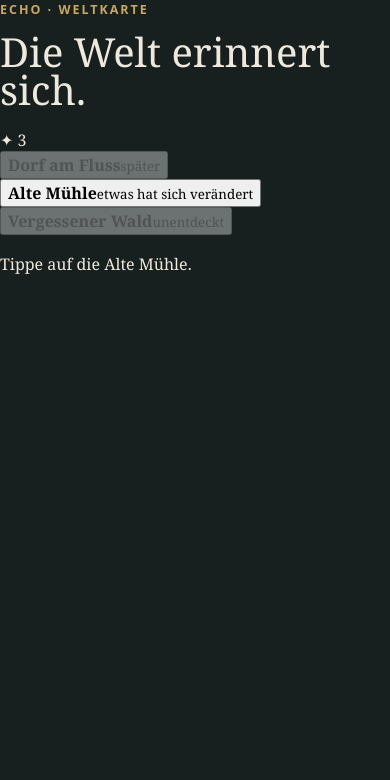
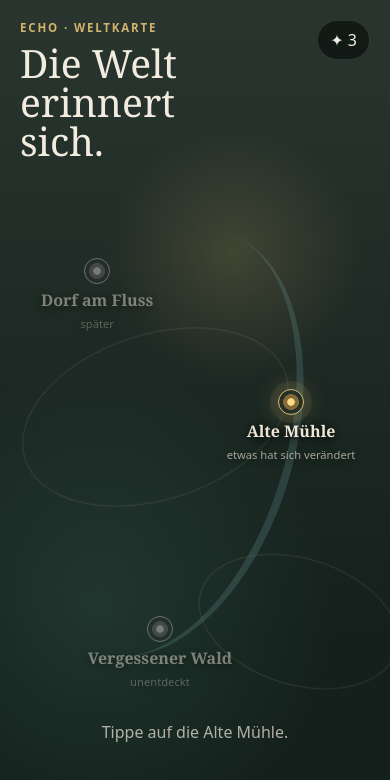
Before and after one commit to 1ordNero/echo-game, a React (Vite) app: page / in a window 390 px wide. Shown: the top 780 px of the page. Built offline with nearby package versions, Linux system fonts and the light colour scheme.

Commit message:
feat: style phase 1 mobile playable flow

```diff
--- a/src/styles/global.css
+++ b/src/styles/global.css
@@ -1,89 +1,206 @@
 :root {
   font-family: Georgia, 'Times New Roman', serif;
-  color: #eee9dc;
-  background: #17201e;
+  color: #f1ecdf;
+  background: #111815;
   font-synthesis: none;
   text-rendering: optimizeLegibility;
 }
 
-* {
-  box-sizing: border-box;
+* { box-sizing: border-box; }
+html, body, #root { min-width: 320px; min-height: 100%; margin: 0; }
+body { min-height: 100vh; background: #111815; }
+button, input, textarea, select { font: inherit; }
+button { -webkit-tap-highlight-color: transparent; }
+
+.game-shell { min-height: 100vh; background: #111815; }
+.screen { min-height: 100vh; }
+
+.eyebrow {
+  margin: 0 0 8px;
+  font-family: system-ui, sans-serif;
+  font-size: .72rem;
+  font-weight: 800;
+  letter-spacing: .16em;
+  text-transform: uppercase;
+  color: #d3b36d;
 }
 
-body {
-  margin: 0;
-  min-width: 320px;
-  min-height: 100vh;
+.topbar, .location-header {
+  position: relative;
+  z-index: 5;
+  padding: 20px;
+  display: flex;
+  align-items: flex-start;
+  justify-content: space-between;
+  gap: 16px;
 }
 
-button,
-input,
-textarea,
-select {
-  font: inherit;
+.topbar h1, .location-header h2 {
+  margin: 0;
+  font-weight: 500;
+  line-height: 1;
 }
 
-.phase-zero-shell {
-  min-height: 100vh;
-  display: grid;
-  place-items: center;
-  padding: 24px;
-  background:
-    radial-gradient(circle at top, rgba(213, 183, 119, 0.16), transparent 38%),
-    linear-gradient(180deg, #24302d 0%, #17201e 100%);
+.topbar h1 { font-size: clamp(2.1rem, 10vw, 4.8rem); max-width: 8ch; }
+.resource-pill {
+  font-family: system-ui, sans-serif;
+  padding: 8px 12px;
+  border: 1px solid rgba(255,255,255,.12);
+  border-radius: 999px;
+  background: rgba(11,17,15,.72);
 }
 
-.phase-zero-card {
-  width: min(680px, 100%);
-  padding: clamp(28px, 6vw, 56px);
-  border: 1px solid rgba(238, 233, 220, 0.18);
-  border-radius: 24px;
-  background: rgba(18, 26, 24, 0.78);
-  box-shadow: 0 28px 80px rgba(0, 0, 0, 0.3);
+.map-screen {
+  overflow: hidden;
+  background:
+    radial-gradient(circle at 60% 30%, rgba(210,178,103,.18), transparent 20%),
+    radial-gradient(circle at 25% 72%, rgba(61,104,88,.3), transparent 35%),
+    linear-gradient(180deg, #29352e, #14201c 75%);
+}
+.map-stage { position: relative; min-height: 65vh; margin: 0 18px; }
+.map-stage::before,
+.map-stage::after {
+  content: '';
+  position: absolute;
+  border: 1px solid rgba(231,220,190,.12);
+  border-radius: 50%;
+  filter: blur(.2px);
+}
+.map-stage::before { width: 70vw; height: 42vw; left: 0; top: 28%; transform: rotate(-18deg); }
+.map-stage::after { width: 52vw; height: 32vw; right: -8%; bottom: 8%; transform: rotate(17deg); }
+.river {
+  position: absolute;
+  left: 4%; top: 8%; width: 74%; height: 80%;
+  border-right: 8px solid rgba(111,154,158,.24);
+  border-radius: 45% 55% 60% 40%;
+  transform: rotate(15deg);
+}
+.location-node {
+  position: absolute;
+  display: grid;
+  justify-items: center;
+  gap: 5px;
+  min-width: 130px;
+  border: 0;
+  background: transparent;
+  color: #eee7d8;
+  text-shadow: 0 2px 10px #000;
+}
+.location-node small { font-family: system-ui, sans-serif; font-size: .7rem; opacity: .65; }
+.location-node:disabled { opacity: .46; }
+.node-dot {
+  width: 26px; height: 26px; border-radius: 50%;
+  border: 1px solid #e2bf70;
+  box-shadow: 0 0 0 8px rgba(226,191,112,.08), 0 0 24px rgba(226,191,112,.35);
+  background: radial-gradient(circle, #f8dc8c 0 20%, #856a36 24% 45%, #243129 48%);
+}
+.node-dot.muted { filter: grayscale(1); box-shadow: none; }
+.village-node { left: 4%; top: 14%; }
+.mill-node { right: 3%; top: 38%; }
+.forest-node { left: 18%; bottom: 7%; }
+.map-hint { margin: -8px 20px 24px; text-align: center; font-family: system-ui, sans-serif; opacity: .7; }
+
+.location-screen { background: #0c120f; }
+.location-header {
+  padding-bottom: 14px;
+  background: linear-gradient(180deg, rgba(8,13,11,.94), rgba(8,13,11,.55), transparent);
+}
+.location-header > div { flex: 1; }
+.location-header h2 { font-size: clamp(2rem, 9vw, 3.7rem); }
+.location-header p:last-child { margin: 7px 0 0; font-size: .92rem; line-height: 1.4; opacity: .72; }
+.icon-button {
+  width: 42px; height: 42px; border-radius: 50%;
+  border: 1px solid rgba(255,255,255,.16); color: white;
+  background: rgba(11,18,15,.7); font-size: 1.3rem;
 }
 
-.eyebrow {
-  margin: 0 0 12px;
-  font-family: system-ui, sans-serif;
-  font-size: 0.78rem;
-  font-weight: 700;
-  letter-spacing: 0.16em;
-  text-transform: uppercase;
-  color: #c8a765;
+.mill-scene {
+  position: relative;
+  overflow: hidden;
+  width: 100%;
+  aspect-ratio: 3 / 2;
+  background: #17201a;
 }
+.scene-background { width: 100%; height: 100%; object-fit: cover; display: block; }
+.scene-sprite, .scene-vfx { position: absolute; pointer-events: none; object-fit: contain; }
+.wheel-sprite { width: 33%; left: 30%; top: 27%; }
+.vines-sprite { width: 31%; right: 2%; top: 35%; }
+.window-sprite { width: 16%; left: 57%; top: 18%; }
+.nest-sprite { width: 10%; right: 15%; top: 23%; }
+.window-vfx { width: 23%; left: 54%; top: 14%; opacity: .72; mix-blend-mode: screen; }
+.splash-vfx { width: 19%; left: 32%; top: 55%; opacity: .8; }
+.ripples-vfx { width: 35%; left: 19%; bottom: 3%; opacity: .55; }
+.motes-vfx { width: 45%; right: 8%; top: 6%; opacity: .7; mix-blend-mode: screen; }
+.changed .scene-background { filter: saturate(1.04) brightness(1.03); }
 
-h1 {
-  margin: 0 0 20px;
-  font-size: clamp(2.5rem, 9vw, 5.5rem);
-  font-weight: 500;
-  line-height: 0.95;
+.hotspot {
+  position: absolute;
+  width: 52px; height: 52px;
+  margin: -26px 0 0 -26px;
+  border: 0; background: transparent;
 }
+.hotspot span {
+  display: block; width: 18px; height: 18px; margin: auto;
+  border: 2px solid #f3d789; border-radius: 50%;
+  background: rgba(236,195,102,.28);
+  box-shadow: 0 0 0 10px rgba(236,195,102,.08), 0 0 22px #e5bd61;
+  animation: pulse 1.8s ease-in-out infinite;
+}
+@keyframes pulse { 50% { transform: scale(1.18); opacity: .7; } }
 
-p {
-  line-height: 1.65;
+.story-card, .bottom-sheet {
+  margin: -1px 0 0;
+  padding: 18px 20px 24px;
+  background: linear-gradient(180deg, #18221e, #111815);
+  border-top: 1px solid rgba(255,255,255,.1);
 }
+.story-card p { margin: 0; line-height: 1.55; }
+.instruction { margin-top: 10px !important; font-family: system-ui, sans-serif; font-size: .8rem; color: #c7b483; }
+.bottom-sheet h3 { margin: 0 0 14px; font-size: 1.45rem; font-weight: 500; line-height: 1.15; }
+.bottom-sheet > p:not(.eyebrow):not(.context-note) { line-height: 1.55; opacity: .86; }
+.echo-card {
+  width: 100%;
+  display: grid;
+  grid-template-columns: 74px 1fr auto;
+  align-items: center;
+  gap: 12px;
+  text-align: left;
+  padding: 10px 12px 10px 8px;
+  border: 1px solid rgba(226,191,112,.35);
+  border-radius: 18px;
+  color: #f1ecdf;
+  background: linear-gradient(135deg, rgba(102,83,46,.45), rgba(18,27,23,.8));
+}
+.echo-card img { width: 70px; height: 70px; object-fit: contain; }
+.echo-card span { display: grid; gap: 5px; }
+.echo-card small { font-family: system-ui, sans-serif; opacity: .7; line-height: 1.3; }
+.context-note { margin: 13px 2px 0; font-family: system-ui, sans-serif; font-size: .78rem; opacity: .62; }
+.echo-reaction { display: grid; grid-template-columns: 80px 1fr; gap: 12px; align-items: center; }
+.echo-reaction img { width: 80px; height: 80px; object-fit: contain; }
+.choice-grid { display: grid; gap: 10px; margin-top: 15px; }
+.choice-grid button {
+  text-align: left; padding: 14px 15px; color: #eee7da;
+  border: 1px solid rgba(255,255,255,.13); border-radius: 14px;
+  background: rgba(255,255,255,.045);
+}
+.choice-grid strong, .choice-grid small { display: block; }
+.choice-grid small { margin-top: 5px; font-family: system-ui, sans-serif; opacity: .65; line-height: 1.35; }
+.journal-note {
+  margin-top: 15px; padding: 14px 15px;
+  color: #352e22; background: #e7dcc1;
+  border-radius: 4px 14px 5px 12px;
+  transform: rotate(-.4deg);
+  box-shadow: 0 8px 26px rgba(0,0,0,.22);
+}
+.journal-note span { font-family: system-ui, sans-serif; font-size: .7rem; font-weight: 800; letter-spacing: .12em; text-transform: uppercase; }
+.journal-note p { margin: 8px 0 0; line-height: 1.45; }
+.result-actions { display: grid; grid-template-columns: 1fr 1fr; gap: 9px; margin-top: 16px; }
+.primary-button, .secondary-button { min-height: 48px; border-radius: 13px; }
+.primary-button { border: 0; background: #d0ad63; color: #1d1a14; font-weight: 700; }
+.secondary-button { border: 1px solid rgba(255,255,255,.15); background: transparent; color: #ede6d8; }
 
-dl {
-  margin: 32px 0 0;
-  display: grid;
-  gap: 12px;
-  font-family: system-ui, sans-serif;
+@media (min-width: 760px) {
+  .game-shell { display: grid; place-items: center; background: #08100d; }
+  .screen { width: min(520px, 100vw); min-height: 100vh; box-shadow: 0 0 80px rgba(0,0,0,.5); }
+  .mill-scene { aspect-ratio: 3 / 2; }
 }
-
-dl div {
-  padding-top: 12px;
-  border-top: 1px solid rgba(238, 233, 220, 0.12);
-}
-
-dt {
-  font-size: 0.72rem;
-  font-weight: 700;
-  letter-spacing: 0.12em;
-  text-transform: uppercase;
-  color: #aeb9b2;
-}
-
-dd {
-  margin: 6px 0 0;
-  line-height: 1.5;
-}
```
